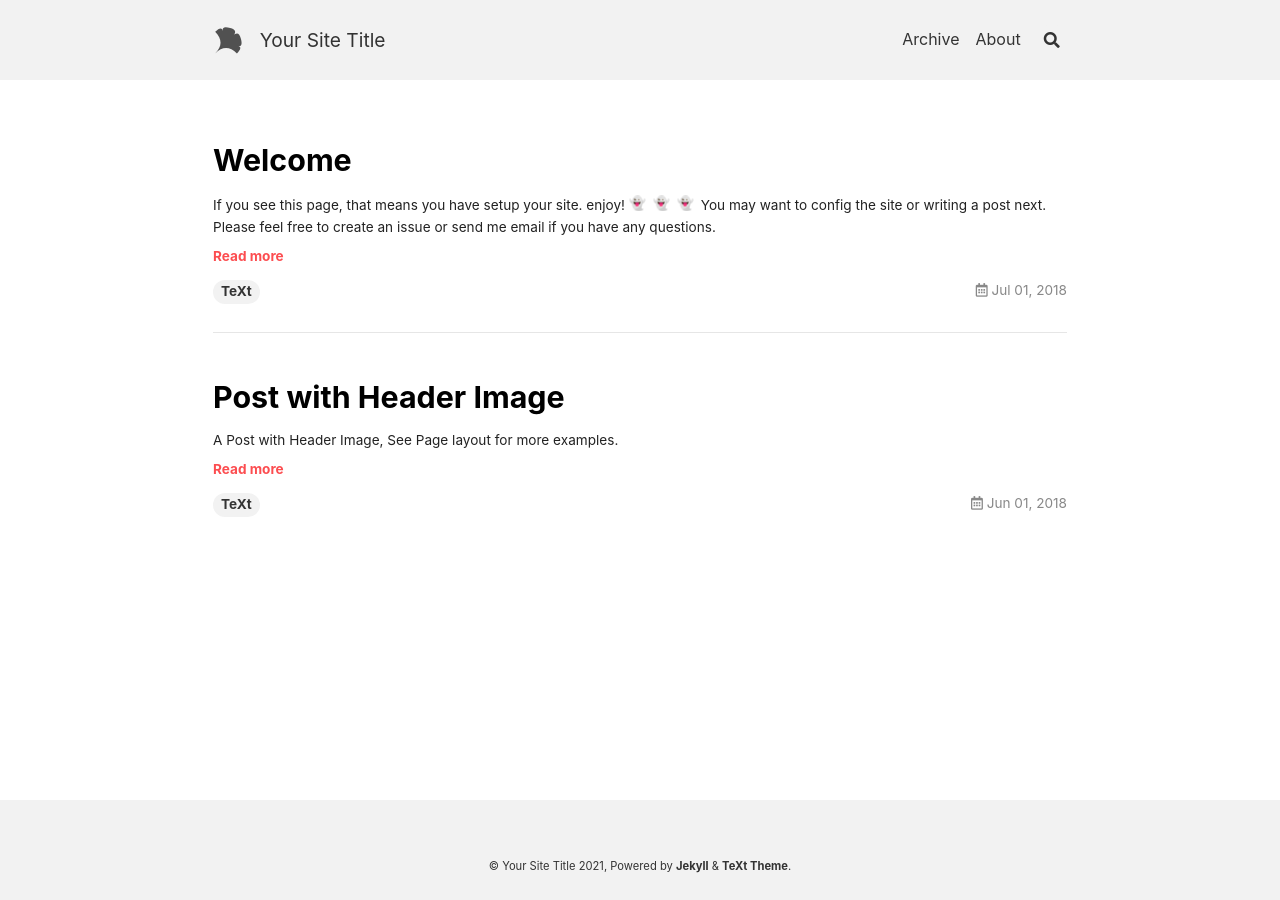
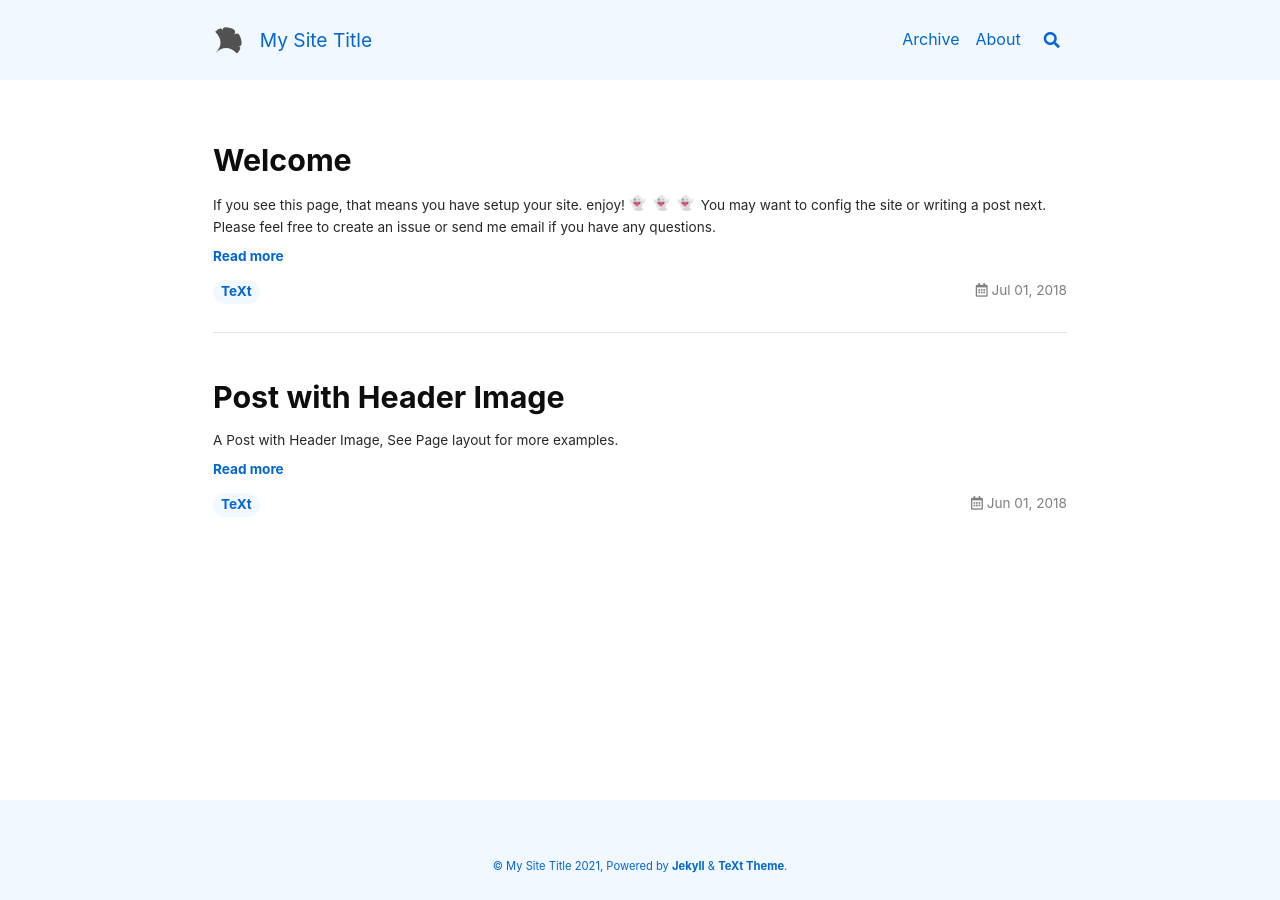
Before and after one commit to shiyuliye/shiyuliye.github.io, a Jekyll site: the page built from index.html, in a window 1280 px wide. Built offline with Jekyll 4.4.1, drawn with Linux system fonts in a browser that asks for light colours; nearby versions of some CDN libraries; emoji names are drawn with the system emoji font; the list of posts is cut into pages by our own code.

Commit message:
修改了文件

```diff
--- a/_config.yml
+++ b/_config.yml
@@ -16,11 +16,11 @@
 
 ## => Site Settings
 ##############################
-text_skin: default # "default" (default), "dark", "forest", "ocean", "chocolate", "orange"
+text_skin: ocean # "default" (default), "dark", "forest", "ocean", "chocolate", "orange"
 highlight_theme: default # "default" (default), "tomorrow", "tomorrow-night", "tomorrow-night-eighties", "tomorrow-night-blue", "tomorrow-night-bright"
 url     : # the base hostname & protocol for your site e.g. https://www.someone.com
 baseurl : # does not include hostname
-title   : Your Site Title
+title   : My Site Title
 description: > # this means to ignore newlines until "Language & timezone"
   Your Site Description
 
```
